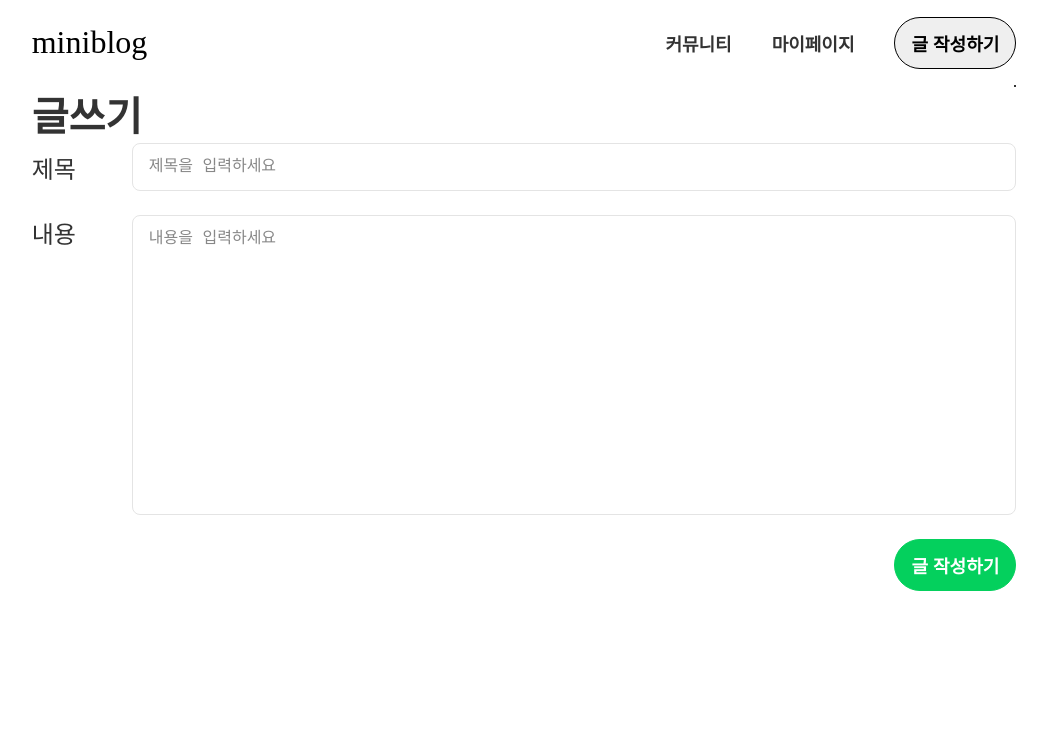
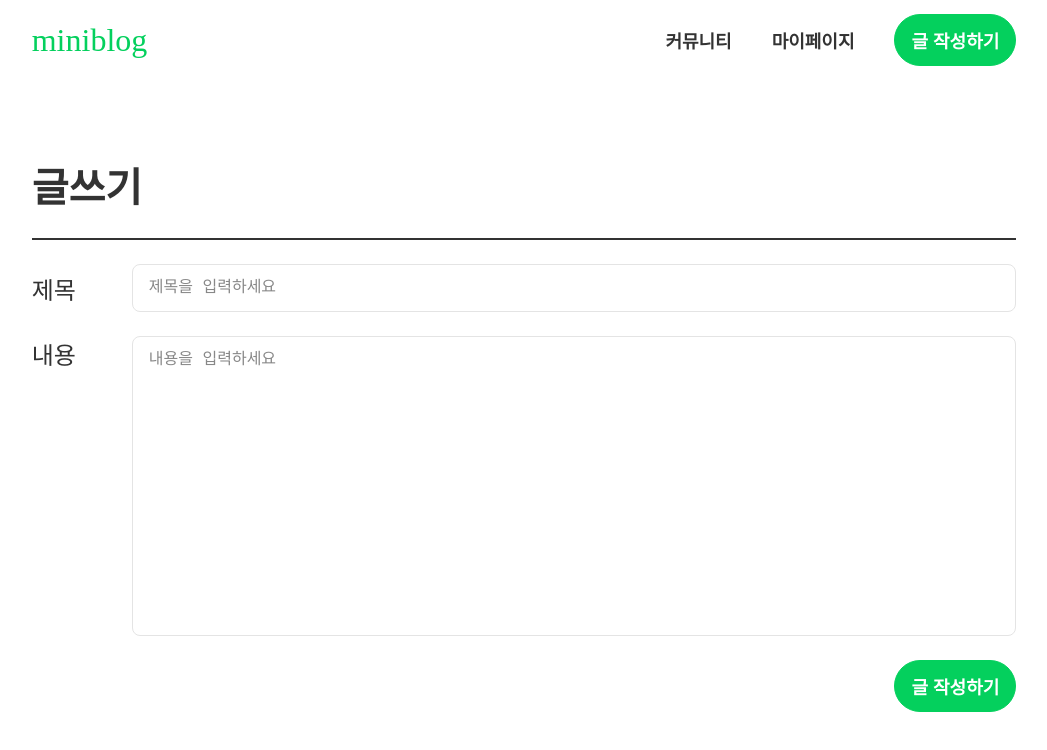
Before and after one commit to 76Dosu/24Y_WADA_MiniBlog, a React (Create React App) app: page /write in a window 1280 px wide. Shown: the top 750 px of the page, without its empty margins (116-1163 px from the left). Built offline with nearby package versions, Linux system fonts and the light colour scheme; a web font is replaced by a local one.

Commit message:
modify : 파일추가
240425

```diff
--- a/src/component/page/MainPage.jsx
+++ b/src/component/page/MainPage.jsx
@@ -45,7 +45,7 @@ function MainPage(props) {
         <Wrapper>
             <Header></Header>
 
-            <Title title="쉽고 간편하게"></Title>
+            <Title title="쉽고 간편하게 세상을 기록해보세요"></Title>
 
             <Container>
                 <PostList posts={data} onClickItem={(p) => {navigate('/post/' + p.id)}}></PostList>
--- a/src/component/ui/Button.jsx
+++ b/src/component/ui/Button.jsx
@@ -15,11 +15,9 @@ const StyledButton = styled.button`
     color:${props => props.textC};
     font-size: 18px;
     font-weight: bold;
-<<<<<<< Updated upstream
     float:right;
-=======
-    float:${props => props.float};
->>>>>>> Stashed changes
+
+    cursor:pointer;
 `
 
 function Button(props) {
--- a/src/component/ui/Header.jsx
+++ b/src/component/ui/Header.jsx
@@ -7,12 +7,14 @@ import { useNavigate } from "react-router-dom";
 const Wrapper = styled.div`
     display:flex;
     align-items:center;
+    height: 80px;
 `
 
 const HeaderLogo = styled.p`
     font-family: "Cherry Bomb One";
     font-size: 32px;
     margin:24px 0px;
+    color: var(--main-color);
     float:left;
 `
 const Gnb = styled.div`
@@ -40,7 +42,12 @@ function Header(props) {
                 <GnbList>커뮤니티</GnbList>
                 <GnbList>마이페이지</GnbList>
             </Gnb>
-            <Button title="글 작성하기" onClick={() => {navigate('/write')}}></Button>
+            <Button title="글 작성하기"
+                    backColor="var(--main-color)"
+                    borderColor="var(--main-color)"
+                    textC="white"
+
+            onClick={() => {navigate('/write')}}></Button>
         </Wrapper>
     )
 }
--- a/src/component/ui/Title.jsx
+++ b/src/component/ui/Title.jsx
@@ -3,8 +3,9 @@ import styled from "styled-components";
 
 const Wrapper = styled.div`
     width:100%;
-    margin:0 auto;
+    margin:76px auto 0 auto;
     display:flex;
+    flex-direction: column;
     align-content:center;
     justify-content: space-between;
 `
@@ -13,12 +14,14 @@ const TitleText = styled.p`
     font-size: 40px;
     font-weight: bold;
     color:var(--main-textColor);
+    white-space: pre-line;
 `
 
 const DivideLine = styled.hr`
     color:var(--main-textColor);
     height:2px;
     border:1px solid var(--main-textColor);
+    margin:24px 0;
 `
 
 function Title(props) {
```
